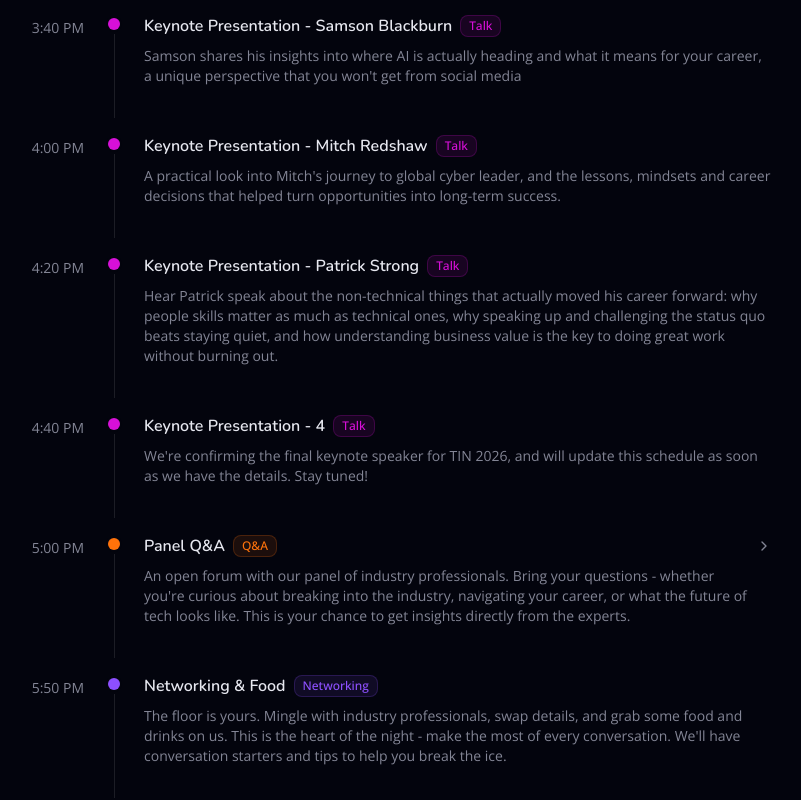
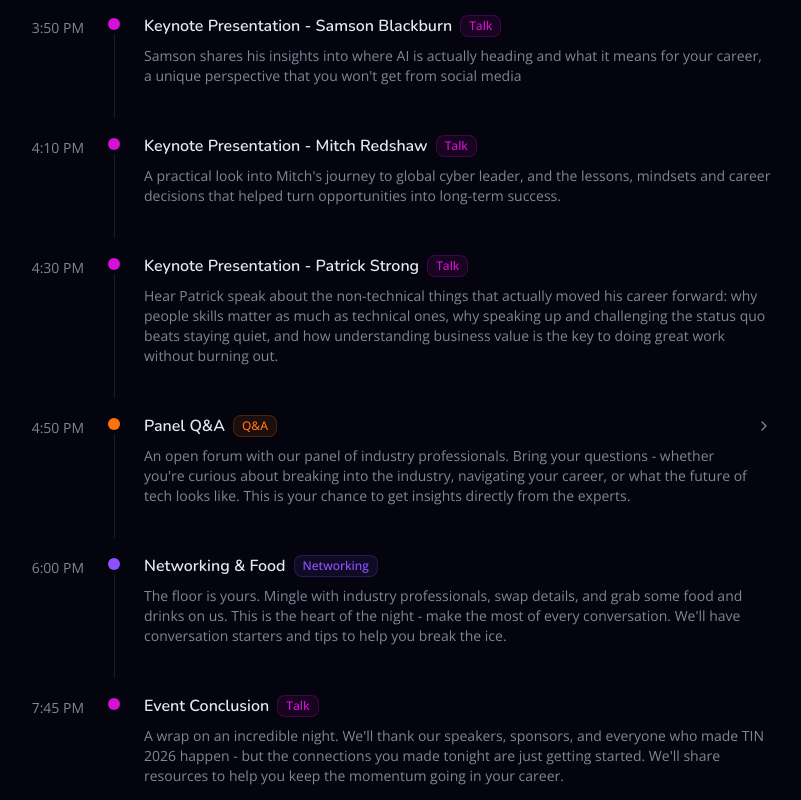
Before and after one commit to liiam-dsouza/qut-tin-website, a React (Vite) app: page / in a window 1280 px wide. Shown: the part 2070-2870 px from the top of the page, without its empty margins (252-1053 px from the left). Built offline with nearby package versions, Linux system fonts and the light colour scheme.

Commit message:
Update schedule

```diff
--- a/src/data/schedule.ts
+++ b/src/data/schedule.ts
@@ -22,7 +22,7 @@ export const schedule: ScheduleItem[] = [
 	},
 	{
 		id: "opening",
-		time: "3:30 PM",
+		time: "3:40 PM",
 		type: "talk",
 		title: "Event Opening",
 		description: "We kick off Tech Industry Night 2026 with a welcome from the organising team. Get settled, meet the faces behind the event, and hear what's in store for the night ahead. Welcome to Tech Industry Night 2026!",
@@ -30,7 +30,7 @@ export const schedule: ScheduleItem[] = [
 	},
 	{
 		id: "keynote-1",
-		time: "3:40 PM",
+		time: "3:50 PM",
 		type: "talk",
 		title: "Keynote Presentation - Samson Blackburn",
 		description: "Samson shares his insights into where AI is actually heading and what it means for your career, a unique perspective that you won't get from social media",
@@ -38,7 +38,7 @@ export const schedule: ScheduleItem[] = [
 	},
 	{
 		id: "keynote-2",
-		time: "4:00 PM",
+		time: "4:10 PM",
 		type: "talk",
 		title: "Keynote Presentation - Mitch Redshaw",
 		description: "A practical look into Mitch's journey to global cyber leader, and the lessons, mindsets and career decisions that helped turn opportunities into long-term success.",
@@ -46,23 +46,15 @@ export const schedule: ScheduleItem[] = [
 	},
 	{
 		id: "keynote-3",
-		time: "4:20 PM",
+		time: "4:30 PM",
 		type: "talk",
 		title: "Keynote Presentation - Patrick Strong",
 		description: "Hear Patrick speak about the non-technical things that actually moved his career forward: why people skills matter as much as technical ones, why speaking up and challenging the status quo beats staying quiet, and how understanding business value is the key to doing great work without burning out.",
 		durationMins: 20,
 	},
 	{
-		id: "keynote-4",
-		time: "4:40 PM",
-		type: "talk",
-		title: "Keynote Presentation - 4",
-		description: "We're confirming the final keynote speaker for TIN 2026, and will update this schedule as soon as we have the details. Stay tuned!",
-		durationMins: 20,
-	},
-	{
 		id: "panel-qa",
-		time: "5:00 PM",
+		time: "4:50 PM",
 		type: "qa",
 		title: "Panel Q&A",
 		description: "An open forum with our panel of industry professionals. Bring your questions - whether you're curious about breaking into the industry, navigating your career, or what the future of tech looks like. This is your chance to get insights directly from the experts.",
@@ -72,7 +64,7 @@ export const schedule: ScheduleItem[] = [
 	},
 	{
 		id: "networking",
-		time: "5:50 PM",
+		time: "6:00 PM",
 		type: "networking",
 		title: "Networking & Food",
 		description: "The floor is yours. Mingle with industry professionals, swap details, and grab some food and drinks on us. This is the heart of the night - make the most of every conversation. We'll have conversation starters and tips to help you break the ice.",
@@ -80,7 +72,7 @@ export const schedule: ScheduleItem[] = [
 	},
 	{
 		id: "closing",
-		time: "8:00 PM",
+		time: "7:45 PM",
 		type: "talk",
 		title: "Event Conclusion",
 		description: "A wrap on an incredible night. We'll thank our speakers, sponsors, and everyone who made TIN 2026 happen - but the connections you made tonight are just getting started. We'll share resources to help you keep the momentum going in your career.",
```
